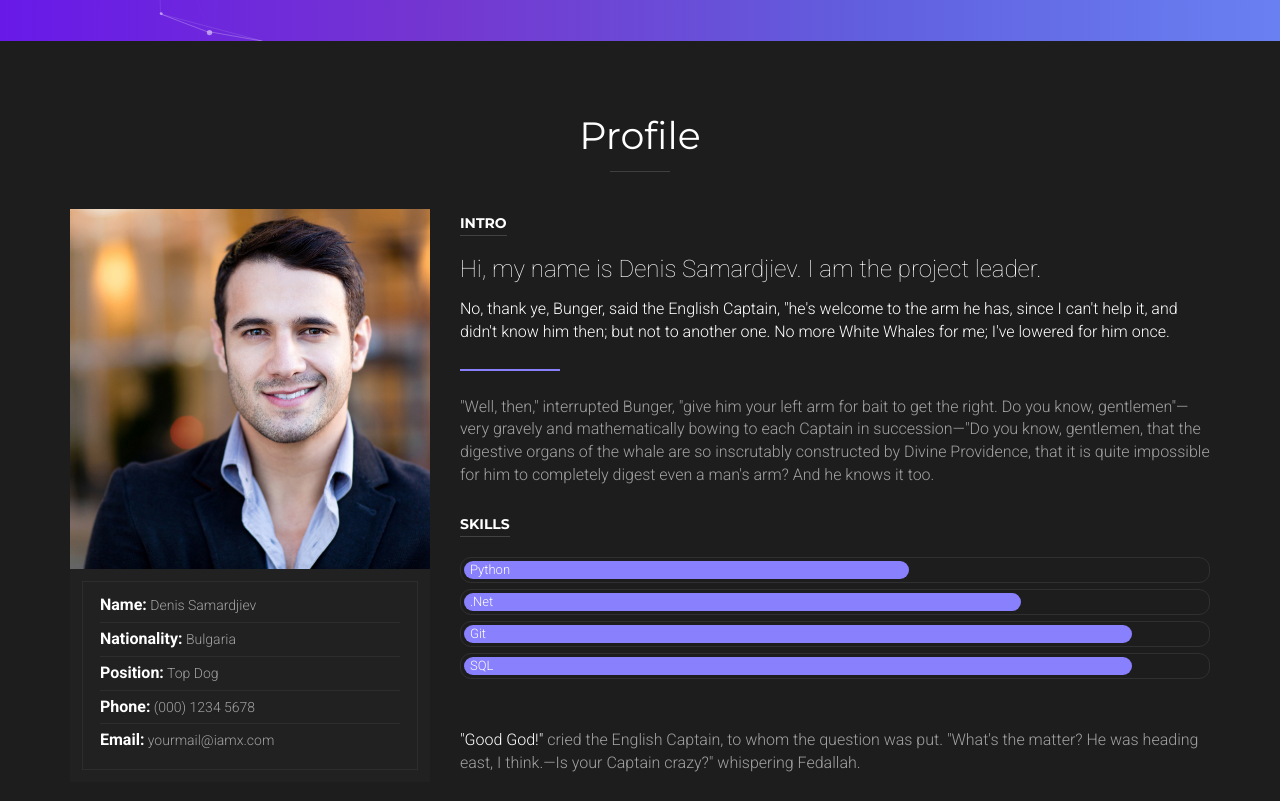
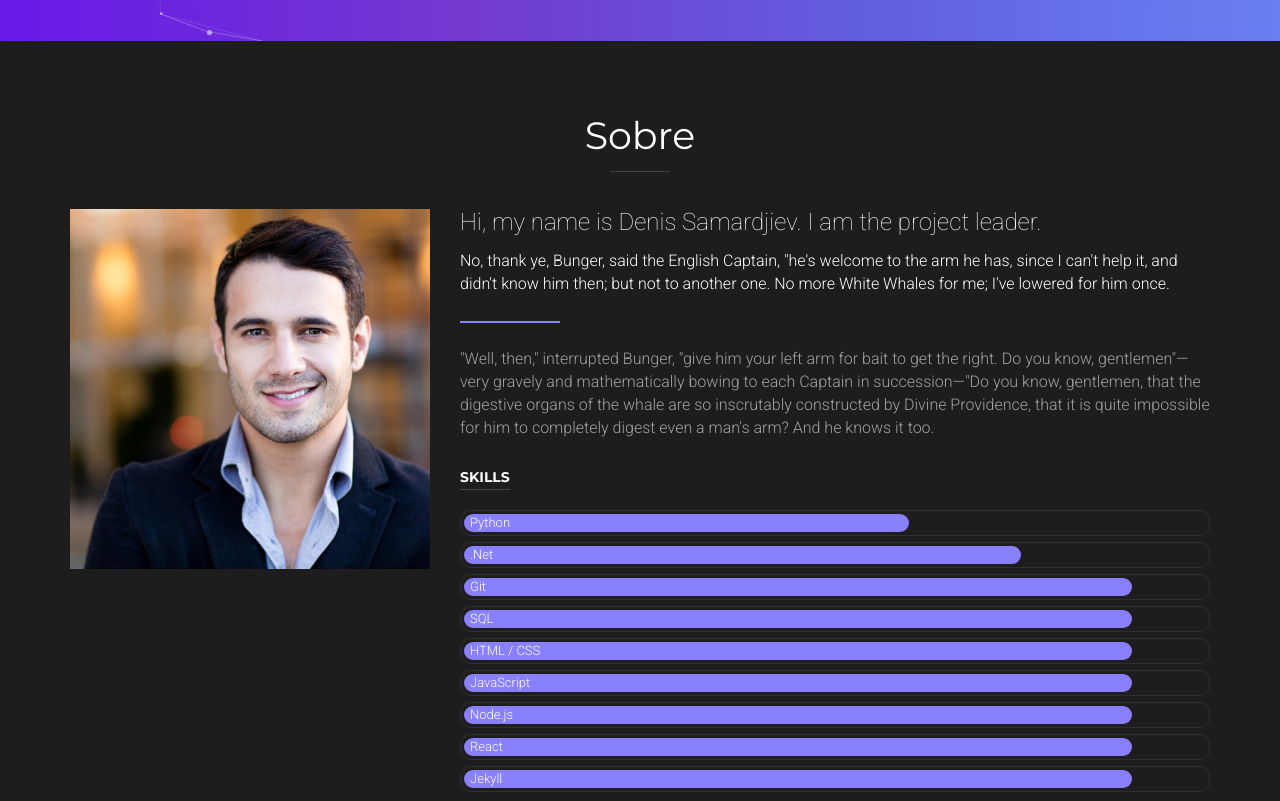
Before and after one commit to DarthFil/darthfil.github.io, a plain HTML site: page index.html in a window 1280 px wide. Shown: the part 759-1560 px from the top of the page. Drawn offline with nearby package versions, Linux system fonts and the light colour scheme.

Commit message:
feature: Ajustes nas Skills

```diff
--- a/index.html
+++ b/index.html
@@ -54,20 +54,20 @@
                         Felipe dos Santos Silva
                     </h1>
                     <hr class="bottomReveal">
-                    <p class="bottomReveal">Developer .Net | Python</p>
+                    <p class="bottomReveal">Desenvolvedor .Net | Python | Bartender </p>
                     <a href="#" class="social-icons">
                         <i class="fa-2x fab fa-telegram-plane"></i>
                     </a>
                     <a href="#" class="social-icons">
                         <i class="fa-2x fas fa-envelope"></i>
                     </a>
-                    <a href="#" class="social-icons">
+                    <a href="https://twitter.com/FelipeDotNet" target="_blank" class="social-icons">
                         <i class="fa-2x fab fa-twitter"></i>
                     </a>
-                    <a href="#" class="social-icons">
+                    <a href="https://github.com/DarthFil/" target="_blank" class="social-icons">
                         <i class="fa-2x fab fa-github"></i>
                     </a>
-                    <a href="#" class="social-icons">
+                    <a href="https://www.linkedin.com/in/felipedssilva/" target="_blank" class="social-icons">
                         <i class="fa-2x fab fa-linkedin-in"></i>
                     </a>
                     <p></p>
@@ -92,7 +92,7 @@
         <div class="container">
             <div class="row">
                 <div class="col-xs-12 section-title text-center">
-                    <h2>Profile</h2>
+                    <h2>Sobre</h2>
                     <span class="section-divider"></span>
                 </div>
                 <!-- /.column -->
@@ -101,19 +101,9 @@
             <div class="row">
                 <div class="col-sm-4">
                     <img alt="" src="images/team-member-1.jpg" class="img-responsive">
-                    <div class="profile-box">
-                        <ul class="list-unstyled">
-                            <li><strong>Name:</strong> Denis Samardjiev</li>
-                            <li><strong>Nationality:</strong> Bulgaria</li>
-                            <li><strong>Position:</strong> Top Dog</li>
-                            <li><strong>Phone:</strong> (000) 1234 5678</li>
-                            <li><strong>Email:</strong> yourmail@iamx.com</li>
-                        </ul>
-                    </div>
                 </div>
                 <!-- column -->
                 <div class="col-sm-8 mt30-xs">
-                    <h5 class="heading-1 mb20">Intro</h5>
                     <h3 class="mb15 no-margin-top">Hi, my name is Denis Samardjiev. I am the project leader.</h3>
                     <p class="text-small text-switch">No, thank ye, Bunger, said the English Captain, "he's welcome to the arm he has, since I can't help it, and didn't know him then; but not to another one. No more White Whales for me; I've lowered for him once.</p>
                     <span class="divider"></span>
@@ -138,6 +128,31 @@
                     <div class="progress">
                         <div class="progress-bar text-left" role="progressbar" aria-valuenow="90" aria-valuemin="0" aria-valuemax="100" style="width: 90%;">
                             SQL
+                        </div>
+                    </div>
+                    <div class="progress">
+                        <div class="progress-bar text-left" role="progressbar" aria-valuenow="90" aria-valuemin="0" aria-valuemax="100" style="width: 90%;">
+                            HTML / CSS
+                        </div>
+                    </div>
+                    <div class="progress">
+                        <div class="progress-bar text-left" role="progressbar" aria-valuenow="90" aria-valuemin="0" aria-valuemax="100" style="width: 90%;">
+                            JavaScript
+                        </div>
+                    </div>
+                    <div class="progress">
+                        <div class="progress-bar text-left" role="progressbar" aria-valuenow="90" aria-valuemin="0" aria-valuemax="100" style="width: 90%;">
+                            Node.js
+                        </div>
+                    </div>
+                    <div class="progress">
+                        <div class="progress-bar text-left" role="progressbar" aria-valuenow="90" aria-valuemin="0" aria-valuemax="100" style="width: 90%;">
+                            React
+                        </div>
+                    </div>
+                    <div class="progress">
+                        <div class="progress-bar text-left" role="progressbar" aria-valuenow="90" aria-valuemin="0" aria-valuemax="100" style="width: 90%;">
+                            Jekyll
                         </div>
                     </div>
                     <p class="text-small mt50 no-margin-bottom"><span class="text-switch">"Good God!"</span> cried the English Captain, to whom the question was put. "What's the matter? He was heading east, I think.—Is your Captain crazy?" whispering Fedallah.</p>
```
